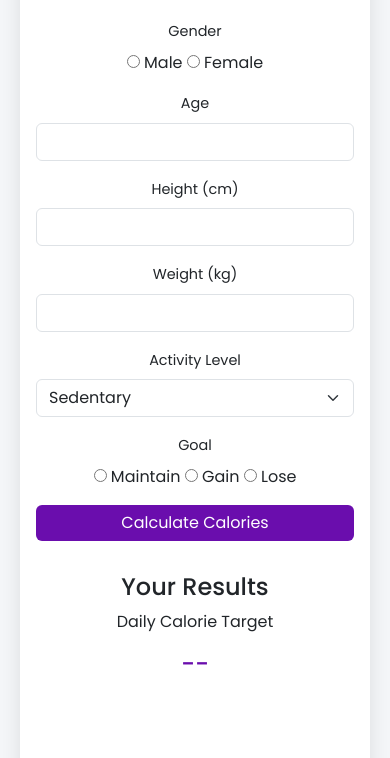
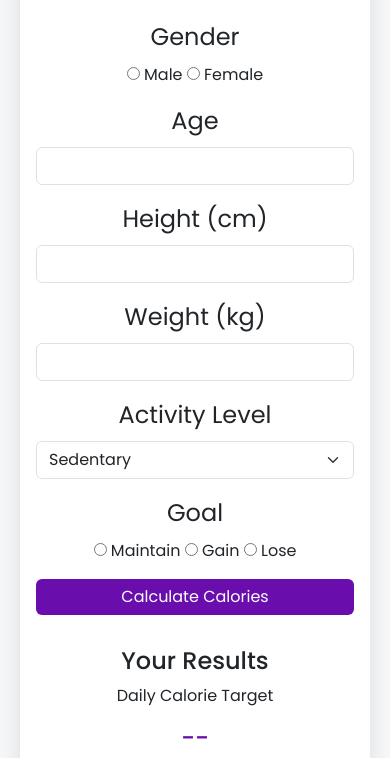
Before and after one commit to srikarnarayanempati/Calorie-Calculator, a plain HTML site: page index.html in a window 390 px wide. Shown: the part 74-832 px from the top of the page. Drawn offline with nearby package versions, Linux system fonts and the light colour scheme.

Commit message:
Update index.html

```diff
--- a/index.html
+++ b/index.html
@@ -98,7 +98,7 @@
       }
 
       .form-label, label, select, input {
-        font-size: 0.9rem;
+        font-size: 1.5rem;
       }
 
       canvas {
@@ -151,7 +151,7 @@
     </div>
 
     <div class="right-section">
-      <h4>Your Results</h4>
+      <h2>Your Results</h2>
       <p>Daily Calorie Target</p>
       <h2 id="daily-calories" style="color: #6a0dad;">--</h2>
       <canvas id="macroChart" width="150" height="150"></canvas>
```
